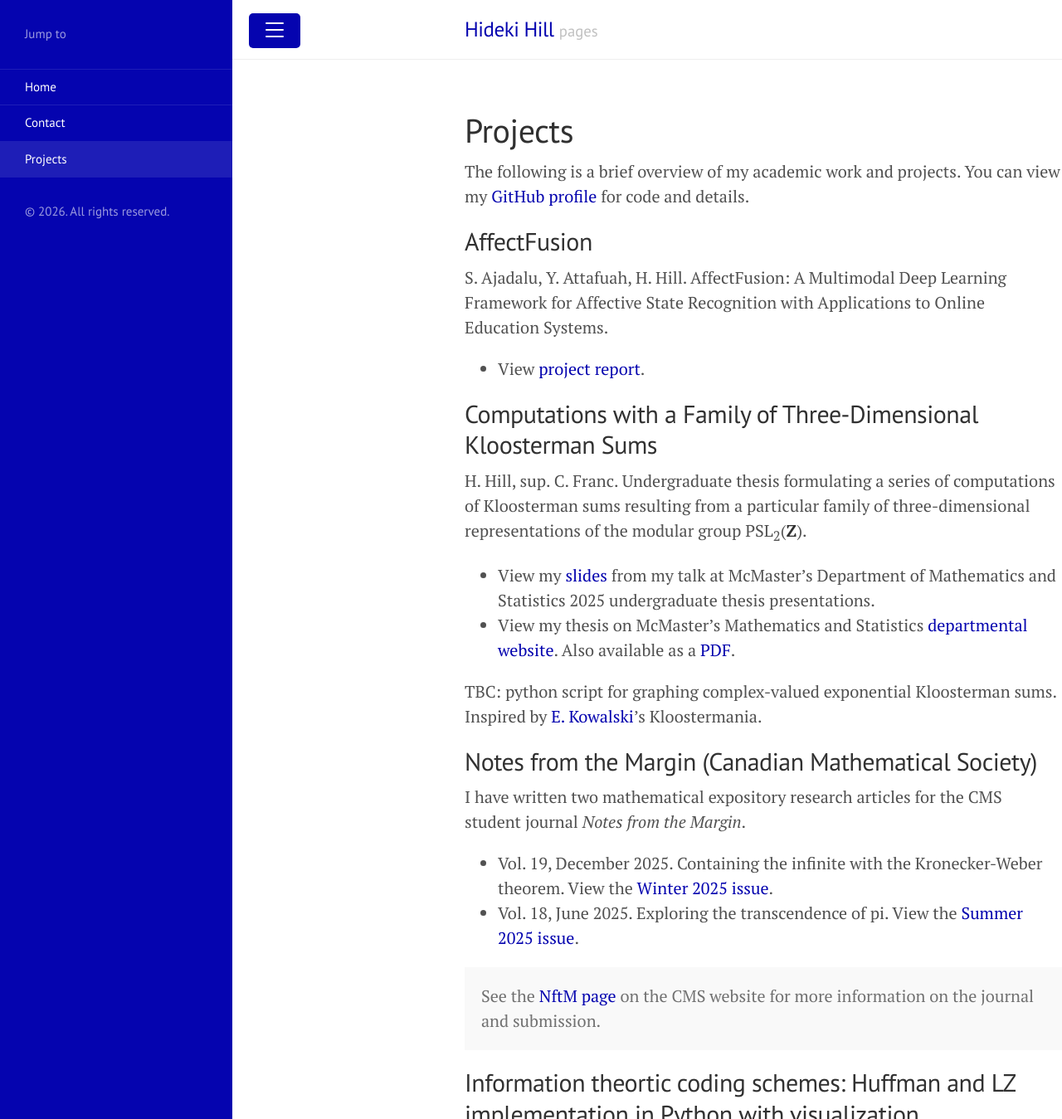
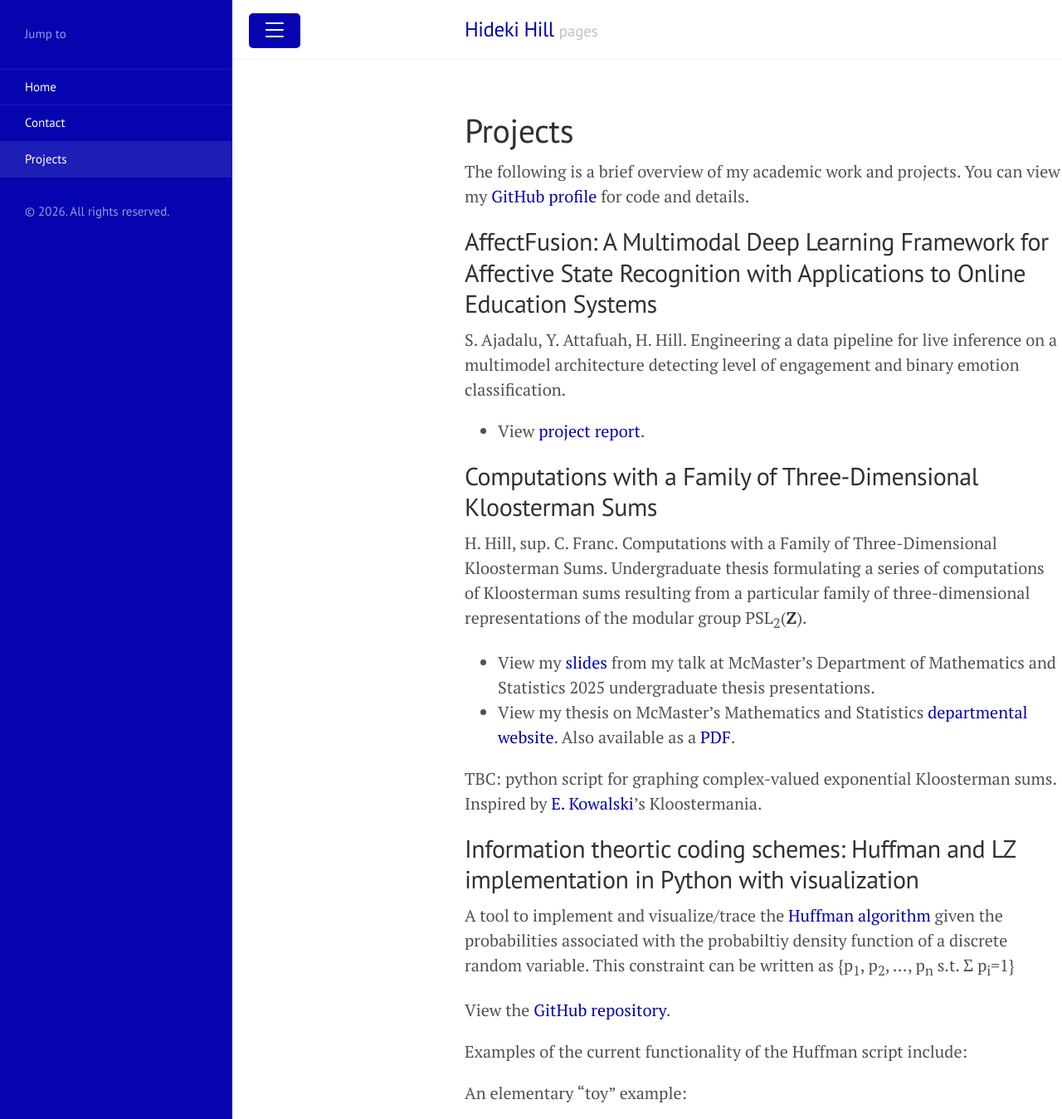
Before and after one commit to hidekihill/hidekihill.github.io, a Jekyll site: the page built from projects.md, in a window 1280 px wide and 1400 px high, cut to the strip 0-1349 px from the top of the window. Shown: the whole strip at 83% size. Built offline with Jekyll 4.4.1, drawn with Linux system fonts in a browser that asks for light colours; some of the changed text lies outside the part shown.

Commit message:
Update projects.md

```diff
--- a/projects.md
+++ b/projects.md
@@ -5,28 +5,18 @@ title: Projects
 
 The following is a brief overview of my academic work and projects. You can view my <a href="https://github.com/hidekihill">GitHub profile</a> for code and details.
 
-## AffectFusion
-S. Ajadalu, Y. Attafuah, H. Hill. AffectFusion: A Multimodal Deep Learning Framework for Affective State Recognition with Applications to Online Education Systems.
+## AffectFusion: A Multimodal Deep Learning Framework for Affective State Recognition with Applications to Online Education Systems
+S. Ajadalu, Y. Attafuah, H. Hill. Engineering a data pipeline for live inference on a multimodel architecture detecting level of engagement and binary emotion classification.
 * View <a href="https://hidekihill.github.io/1513_Report_Public_copy.pdf">project report</a>.
 
 ## Computations with a Family of Three-Dimensional Kloosterman Sums
-H. Hill, sup. C. Franc. Undergraduate thesis formulating a series of computations of Kloosterman sums resulting from a particular family of three-dimensional representations
-of the modular group PSL<sub>2</sub>(**Z**).
+H. Hill, sup. C. Franc. Computations with a Family of Three-Dimensional Kloosterman Sums. Undergraduate thesis formulating a series of computations of Kloosterman sums resulting from a particular family of three-dimensional representations of the modular group PSL<sub>2</sub>(**Z**).
 
 * View my <a href="https://hidekihill.github.io/HidekiHill_ThesisTalk_slides.pdf">slides</a> from my talk at McMaster's Department of Mathematics and Statistics 2025 undergraduate thesis presentations.
 * View my thesis on McMaster's Mathematics and Statistics <a href="https://math.mcmaster.ca/undergraduate/useful-links/undergraduate-research-projects/">departmental website</a>. Also available as a
-  <a href="https://hidekihill.github.io/HidekiHill_4P06_thesis.pdf">PDF</a>.
+  <a href="https://hidekihill.github.io/HidekiHill_Dec2025.pdf">PDF</a>.
 
 TBC: python script for graphing complex-valued exponential Kloosterman sums. Inspired by <a href="https://blogs.ethz.ch/kowalski/the-kloostermania-page/">E. Kowalski</a>'s Kloostermania.
-
-## Notes from the Margin (Canadian Mathematical Society)
-I have written two mathematical expository research articles for the CMS student journal <em>Notes from the Margin</em>.
-* Vol. 19, December 2025. Containing the infinite with the Kronecker-Weber theorem. View the <a href="https://studc.math.ca/wp-content/uploads/2025/12/NftM-W2025.pdf">Winter 2025 issue</a>.
-* Vol. 18, June 2025. Exploring the transcendence of pi. View the <a href="https://studc.math.ca/wp-content/uploads/2025/06/NftM-S2025.pdf">Summer 2025 issue</a>.
-
-<div class="message">
-  See the <a href="https://studc.math.ca/notes-from-the-margin/">NftM page</a> on the CMS website for more information on the journal and submission.
-</div>
 
 ## Information theortic coding schemes: Huffman and LZ implementation in Python with visualization
 A tool to implement and visualize/trace the <a href="https://en.wikipedia.org/wiki/Huffman_coding">Huffman algorithm</a> given the probabilities associated with the probabiltiy density function of a discrete random variable. This constraint can be written as {p<sub>1</sub>, p<sub>2</sub>, ..., p<sub>n</sub> s.t. &Sigma; p<sub>i</sub>=1}
@@ -49,3 +39,14 @@ An example of a probability measure on 7 events generated with a <a href="https:
 
 
 TBC: implement the <a href="https://en.wikipedia.org/wiki/LZ77_and_LZ78">Lempel-Ziv algorithm</a> given a binary string of the form (10010100101011010...).
+
+<hr>
+
+## Expository writing for the Canadian Mathematical Society
+I have written two mathematical expository research articles for the CMS student publication <em>Notes from the Margin</em>.
+* Vol. 19, December 2025. Containing the infinite with the Kronecker-Weber theorem. View the <a href="https://studc.math.ca/wp-content/uploads/2025/12/NftM-W2025.pdf">Winter 2025 issue</a>.
+* Vol. 18, June 2025. Exploring the transcendence of pi. View the <a href="https://studc.math.ca/wp-content/uploads/2025/06/NftM-S2025.pdf">Summer 2025 issue</a>.
+
+<div class="message">
+  See the <a href="https://studc.math.ca/notes-from-the-margin/">NftM page</a> on the CMS website for more information on the journal and submission.
+</div>
```
